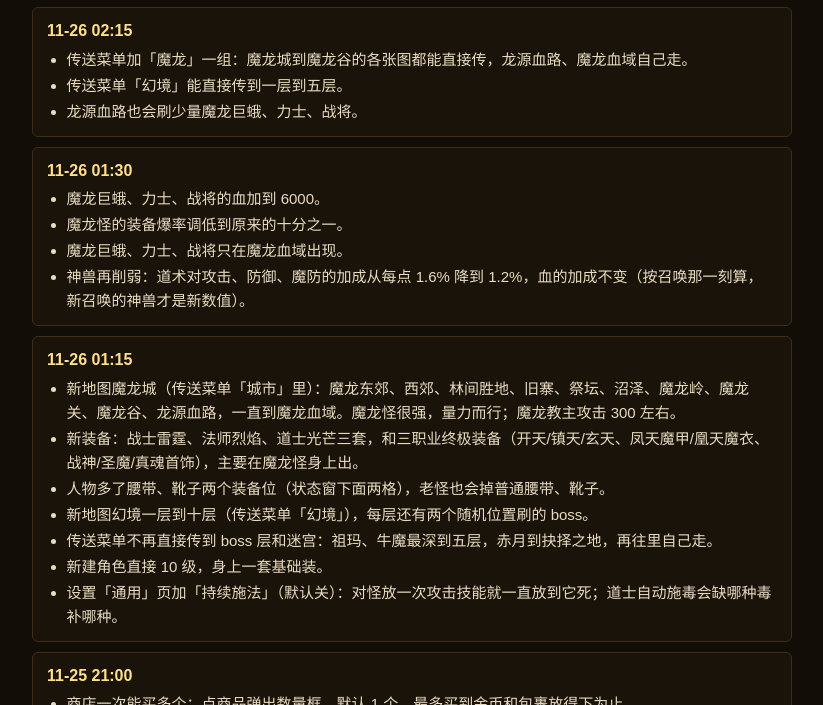
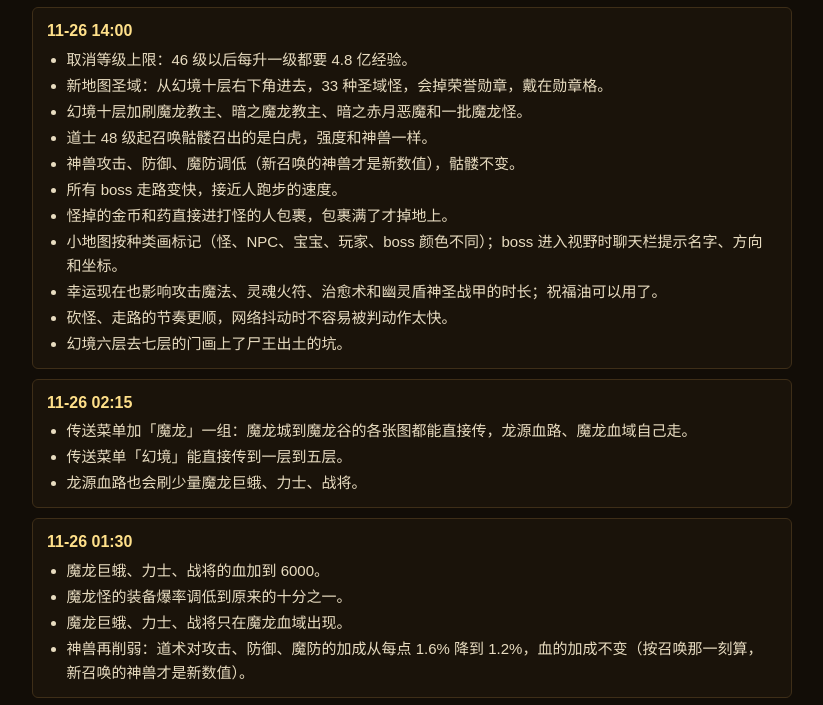
Before and after one commit to liewhite/mir-web, a plain HTML site: page scala/client/web/changelog.html in a window 1280 px wide. Shown: the part 45-750 px from the top of the page, without its empty margins (228-1051 px from the left). Drawn offline with Linux system fonts and the light colour scheme.

Commit message:
更新日志：11-26 14:00

```diff
--- a/scala/client/web/changelog.html
+++ b/scala/client/web/changelog.html
@@ -36,6 +36,24 @@ li { margin: 2px 0; }
     <a href="board.html">留言板</a>
     <a href="./" data-back>回游戏</a>
   </header>
+
+  <!-- 部署到 ab497c8 -->
+  <section>
+    <h2>11-26 14:00</h2>
+    <ul>
+      <li>取消等级上限：46 级以后每升一级都要 4.8 亿经验。</li>
+      <li>新地图圣域：从幻境十层右下角进去，33 种圣域怪，会掉荣誉勋章，戴在勋章格。</li>
+      <li>幻境十层加刷魔龙教主、暗之魔龙教主、暗之赤月恶魔和一批魔龙怪。</li>
+      <li>道士 48 级起召唤骷髅召出的是白虎，强度和神兽一样。</li>
+      <li>神兽攻击、防御、魔防调低（新召唤的神兽才是新数值），骷髅不变。</li>
+      <li>所有 boss 走路变快，接近人跑步的速度。</li>
+      <li>怪掉的金币和药直接进打怪的人包裹，包裹满了才掉地上。</li>
+      <li>小地图按种类画标记（怪、NPC、宝宝、玩家、boss 颜色不同）；boss 进入视野时聊天栏提示名字、方向和坐标。</li>
+      <li>幸运现在也影响攻击魔法、灵魂火符、治愈术和幽灵盾神圣战甲的时长；祝福油可以用了。</li>
+      <li>砍怪、走路的节奏更顺，网络抖动时不容易被判动作太快。</li>
+      <li>幻境六层去七层的门画上了尸王出土的坑。</li>
+    </ul>
+  </section>
 
   <!-- 部署到 5b26639 -->
   <section>
```
